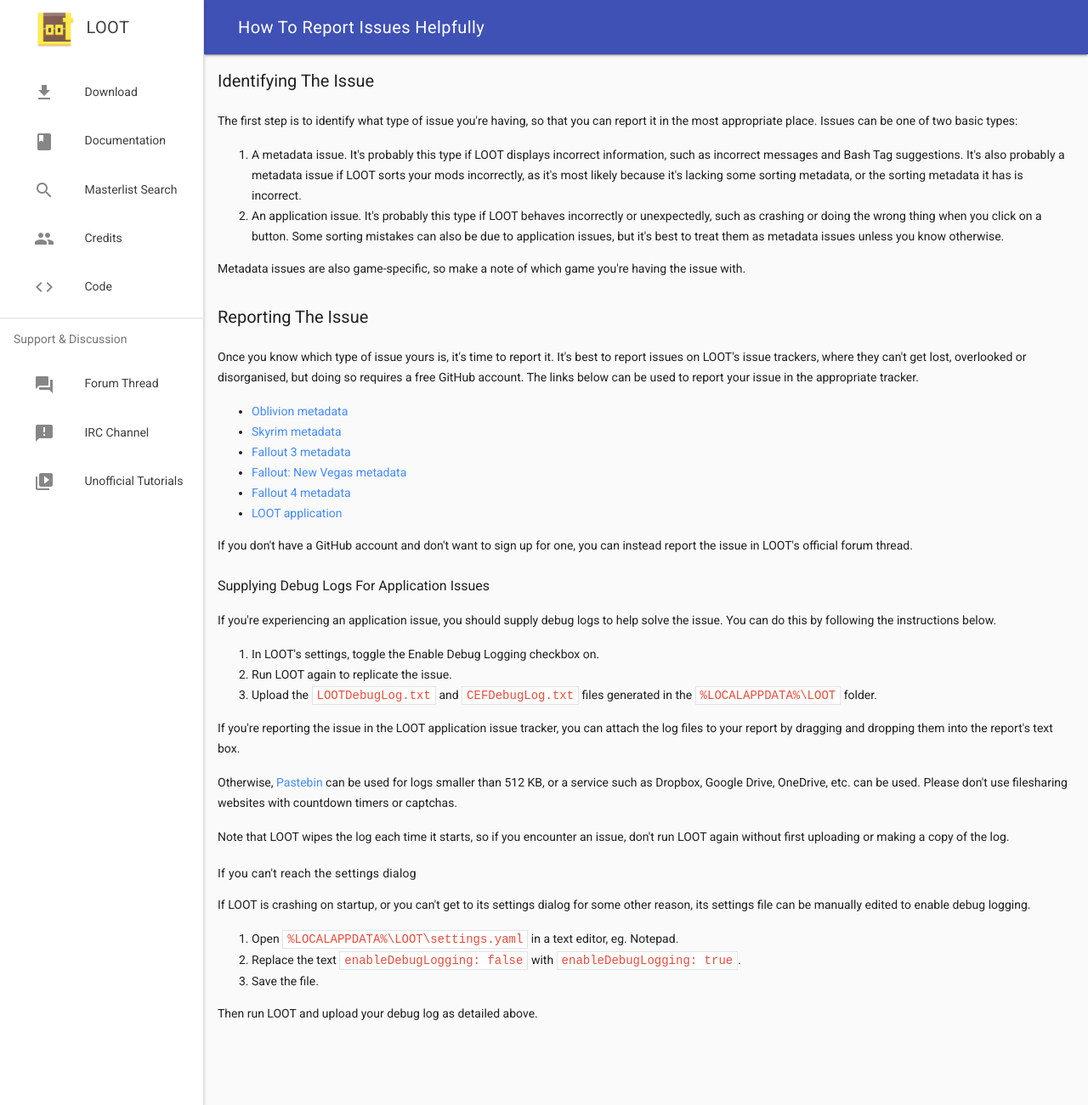
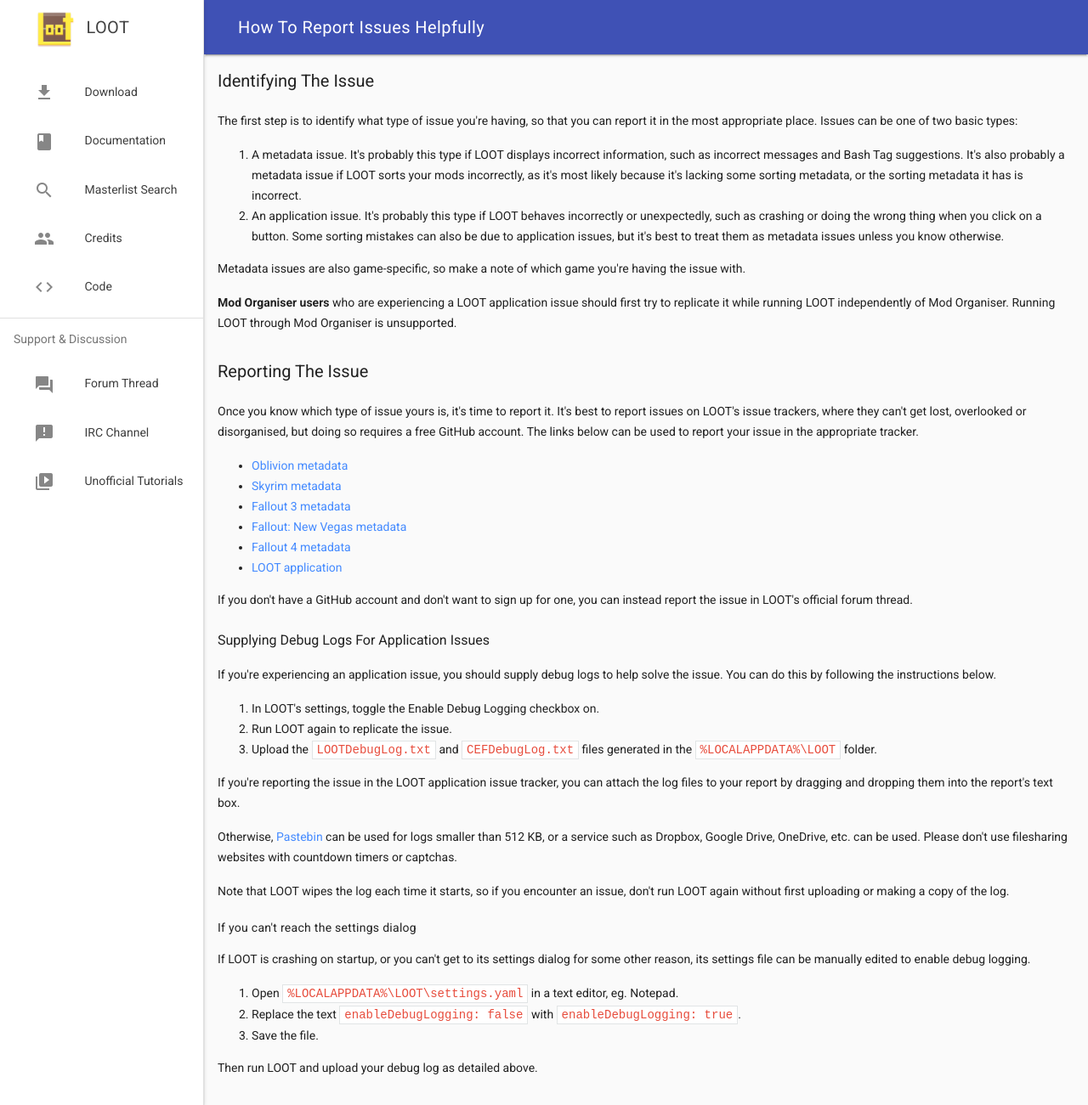
Before and after one commit to loot/loot.github.io, a Jekyll site: the page built from docs/help/How-To-Report-Issues-Helpfully.html, in a window 1280 px wide. Shown: the whole page at 85% size. Built offline with Jekyll 4.4.1, drawn with Linux system fonts in a browser that asks for light colours; nearby versions of some CDN libraries.

Commit message:
Add notices for running LOOT through Mod Organiser
It's no longer supported, because it's the cause of most bug reports and
I can't do anything about them.

```diff
--- a/docs/help/How-To-Report-Issues-Helpfully.html
+++ b/docs/help/How-To-Report-Issues-Helpfully.html
@@ -13,6 +13,8 @@
 </ol>
 
 <p>Metadata issues are also game-specific, so make a note of which game you're having the issue with.</p>
+
+<p><strong>Mod Organiser users</strong> who are experiencing a LOOT application issue should first try to replicate it while running LOOT independently of Mod Organiser. Running LOOT through Mod Organiser is unsupported.</p>
 
 <h3>Reporting The Issue</h3>
 
```
Also changed, not shown: docs/help/LOOT-FAQs.html (+7 -7 lines).
